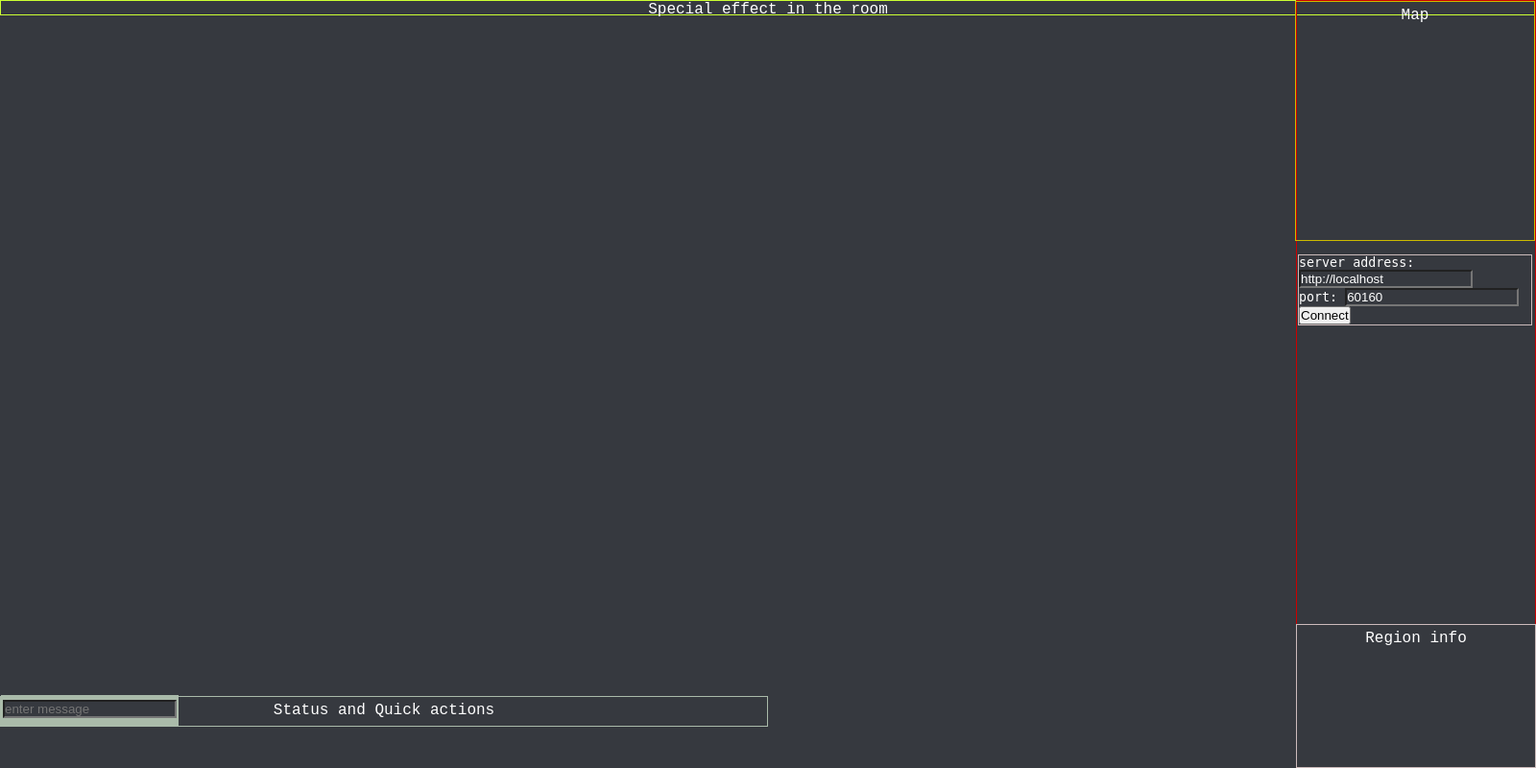
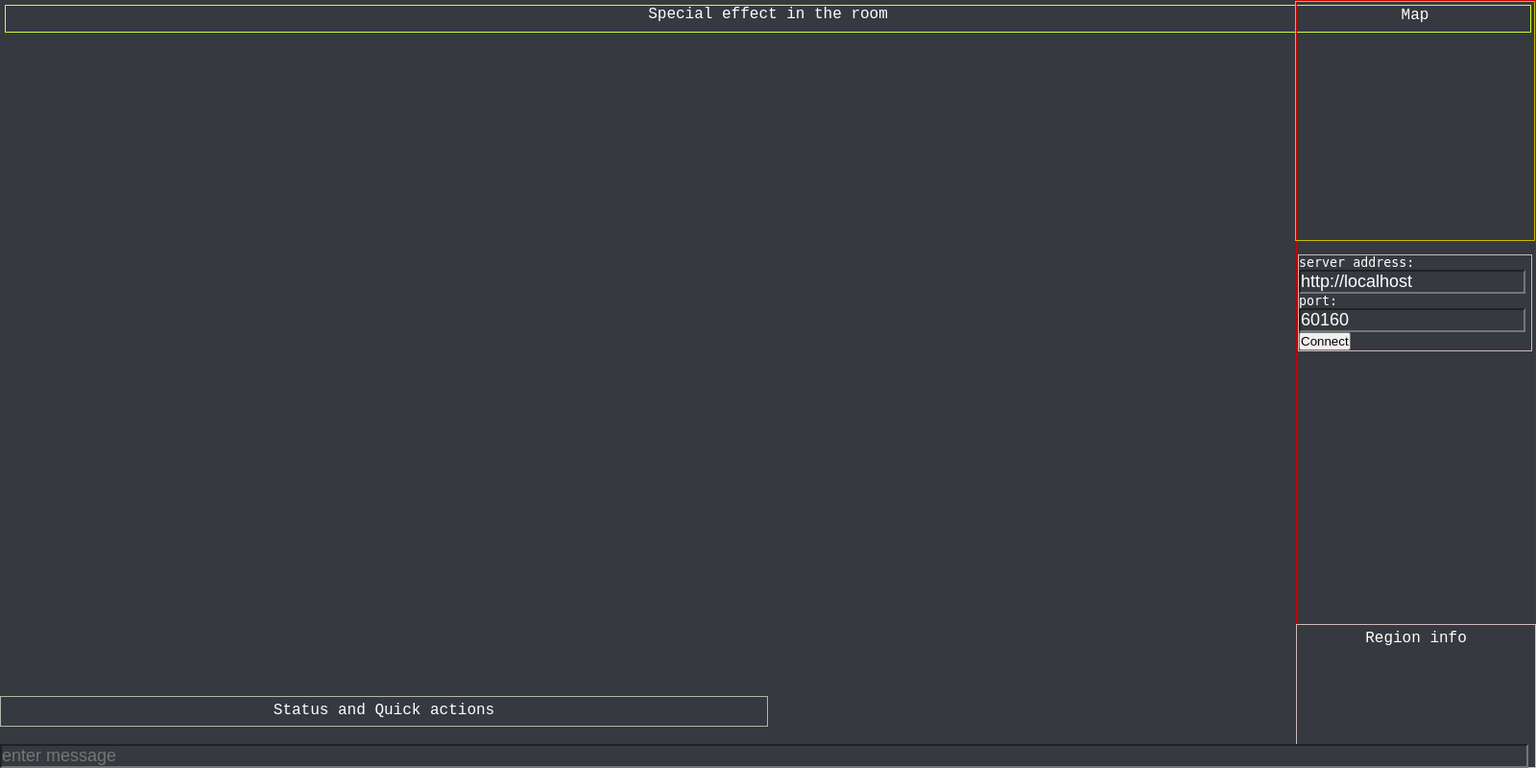
Before and after one commit to ProjectMHQ/projectm, a Flask app: page /system/test_client in a window 1600 px wide. Shown: the whole page at 96% size. Run offline with Flask 2, Linux system fonts and the light colour scheme; parts of the project's set-up code (start-up, migrations or seed data) failed here and were passed over; some libraries are stand-ins or nearby versions.

Commit message:
minor client stuff

```diff
--- a/core/templates/test_client.html
+++ b/core/templates/test_client.html
@@ -13,6 +13,7 @@
             body {
                 font-family: "Courier New", Courier, monospace;
                 background-color: #36393F;
+                margin: 5px
             }
 
             form {
@@ -41,11 +42,12 @@
             input[type=text] {
                 background-color: #36393F;
                 color: white;
+                font-size:18px;
             }
 
             #specialEffects {
                 width: auto;
-            height: 12pt;
+                height: 22pt;
                 border-style: solid;
                 border-width: 1px;
                 border-color: #CCFF33;
@@ -128,11 +130,8 @@
 
             #boxMsg {
                 width: auto;
-            height: 24pt;
                 background: #AABBAA;
                 color: #FFF;
-            padding: 5px 2px;
-            text-align: center;
                 bottom: 0;
                 position: absolute;
                 left: 0;
@@ -141,6 +140,7 @@
 
             #messages {
                 padding: 10px;
+                color: white;
             }
 
             pre {
@@ -157,7 +157,6 @@
         <script src="https://code.jquery.com/jquery-3.4.1.min.js"
             integrity="sha256-CSXorXvZcTkaix6Yvo6HppcZGetbYMGWSFlBw8HfCJo=" crossorigin="anonymous"></script>
         <script src="https://cdnjs.cloudflare.com/ajax/libs/socket.io/2.3.0/socket.io.js"></script>
-</head>
         <script>
             $( document ).ready( function () {
                 var socket = {};
@@ -194,16 +193,17 @@
             } );
 
         </script>
-
+    </head>
     <body>
         <div id="specialEffects">
+            Special effect in the room
+        </div>
 
-        Special effect in the room
         <div id="output">
             <ul id="messages">
             </ul>
         </div>
-    </div>
+
         <div id="columnRight">
             <div id="map">
 
@@ -220,19 +220,18 @@
                 </div>
             </div>
         </div>
+
         <div id="regionInfo">
+            Region info
+        </div>
 
-        Region info
+        <div id="statusAndQA">
+            Status and Quick actions
+        </div>
 
+        <div id="boxMsg">
+            <input autocomplete="off" type="text" name="message" id="message" placeholder="enter message" size="150">
         </div>
-    </div>
-    <div id="statusAndQA">
 
-        Status and Quick actions
-        <div id="boxMsg">
-            <input type="text" name="message" id="message" placeholder="enter message">
-        </div>
-    </div>
     </body>
-
 </html>
```
Lines whose indentation alone changed are shown as unchanged.
